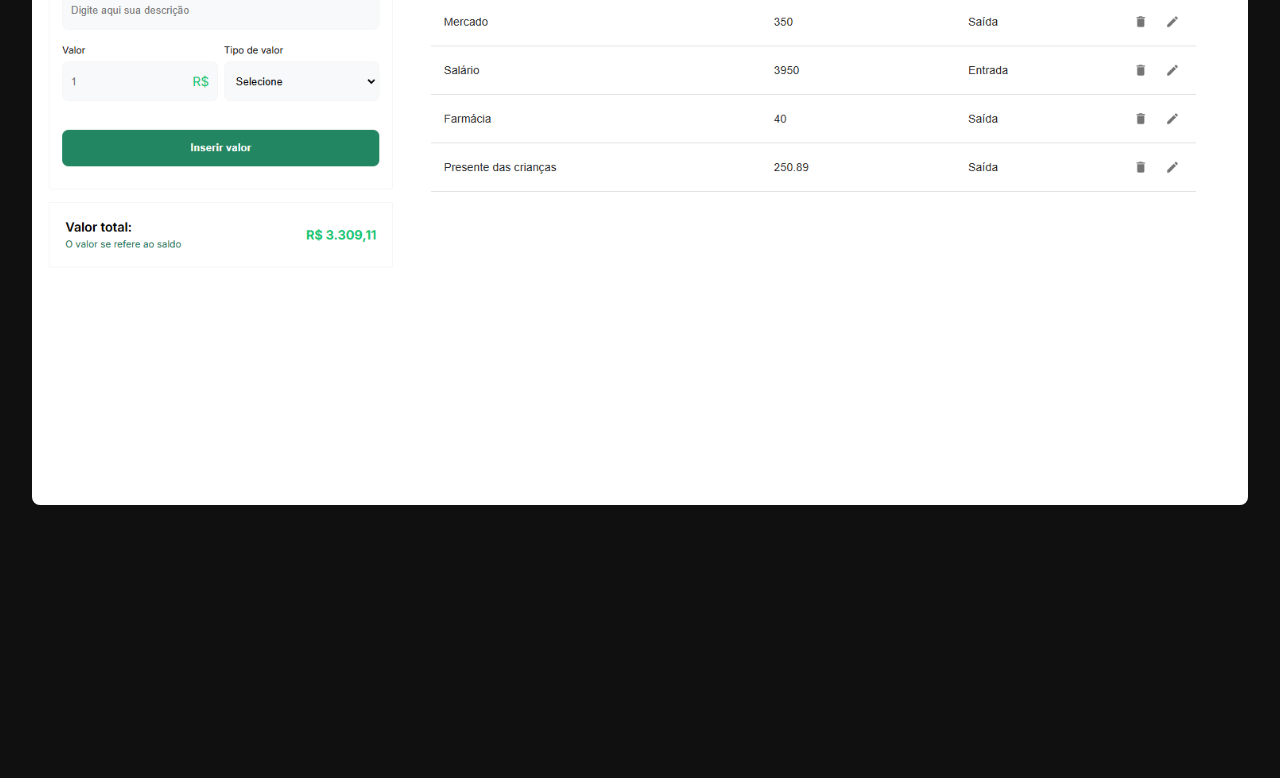
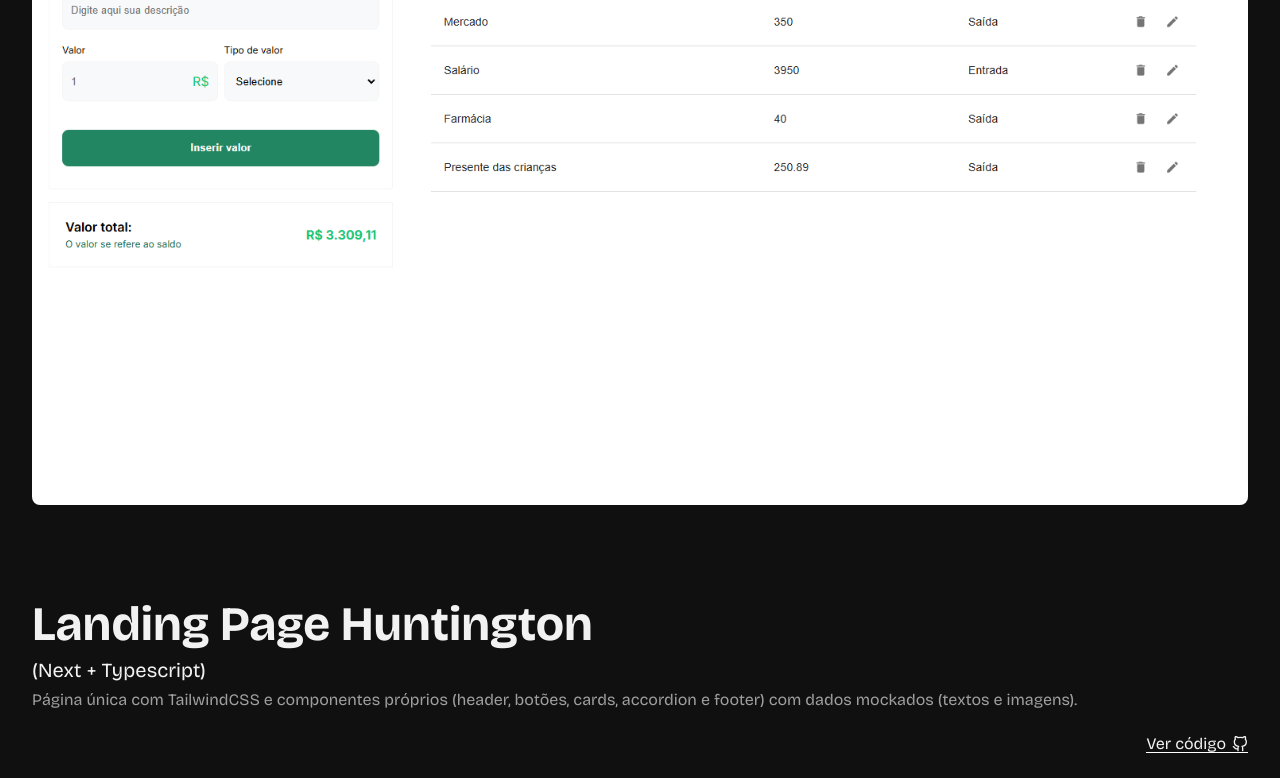
Before and after one commit to rikellyh/portfolio, a React (Vite) app: page / in a window 1280 px wide. Shown: the part 2016-2794 px from the top of the page. Built offline with nearby package versions, Linux system fonts and the light colour scheme.

Commit message:
feat(Projects): add new project

```diff
--- a/src/components/Sections/Projects/Projects.tsx
+++ b/src/components/Sections/Projects/Projects.tsx
@@ -1,10 +1,13 @@
 import { GitHub } from "react-feather";
 
-import ProjectPicture from "../../../assets/img/notepay-img.png";
+import ProjectPicture1 from "../../../assets/img/notepay-img.png";
+import ProjectPicture2 from "../../../assets/img/huntington-gif.webp";
+
 import "./projects.css";
 
 export const Projects = () => {
   return (
+    <>
       <div className="projects__wrapper">
         <div className="projects__wrapper--description">
           <div>
@@ -12,8 +15,9 @@ export const Projects = () => {
             <span>(React + Typescript)</span>
           </div>
           <p>
-          Projeto de duas páginas com o simples objetivo de calcular entradas e
-          saídas. Possui função de adicionar, editar e deletar itens da lista.
+            Projeto de duas páginas com o simples objetivo de calcular entradas
+            e saídas. Possui função de adicionar, editar e deletar itens da
+            lista.
           </p>
         </div>
         <div className="projects__wrapper--redirect">
@@ -24,9 +28,33 @@ export const Projects = () => {
         </div>
         <div className="projects__wrapper--project">
           <a href="https://github.com/rikellyh/notePay" target="_blank">
-          <img src={ProjectPicture} alt="project notepay print" />
+            <img src={ProjectPicture1} alt="project notepay print" />
           </a>
         </div>
       </div>
+      <div className="projects__wrapper">
+        <div className="projects__wrapper--description">
+          <div>
+            <h1>Landing Page Huntington</h1>
+            <span>(Next + Typescript)</span>
+          </div>
+          <p>
+            Página única com TailwindCSS e componentes próprios (header, botões,
+            cards, accordion e footer) com dados mockados (textos e imagens).
+          </p>
+        </div>
+        <div className="projects__wrapper--redirect">
+          <a href="https://github.com/rikellyh/huntington-lp" target="_blank">
+            Ver código
+            <GitHub size={16} />
+          </a>
+        </div>
+        <div className="projects__wrapper--project">
+          <a href="https://github.com/rikellyh/huntington-lp" target="_blank">
+            <img src={ProjectPicture2} alt="project huntington-lp print" />
+          </a>
+        </div>
+      </div>
+    </>
   );
 };
--- a/src/components/Sections/Projects/projects.css
+++ b/src/components/Sections/Projects/projects.css
@@ -45,8 +45,12 @@
   }
 }
 
-.projects__wrapper--project img {
-  border-radius: 0.5rem;
+.projects__wrapper--project {
+  width: 100%;
+
+  img {
+    border-radius: 0.5rem;
+  }
 }
 
 @media (min-width: 850px) {
```
Also changed, not shown: src/assets/img/huntington-gif.webp (added). Lines whose indentation alone changed are shown as unchanged.
